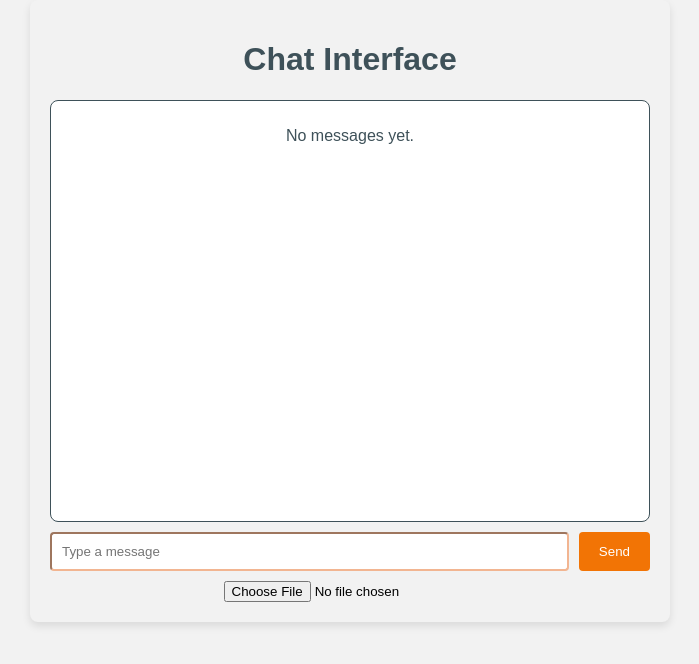
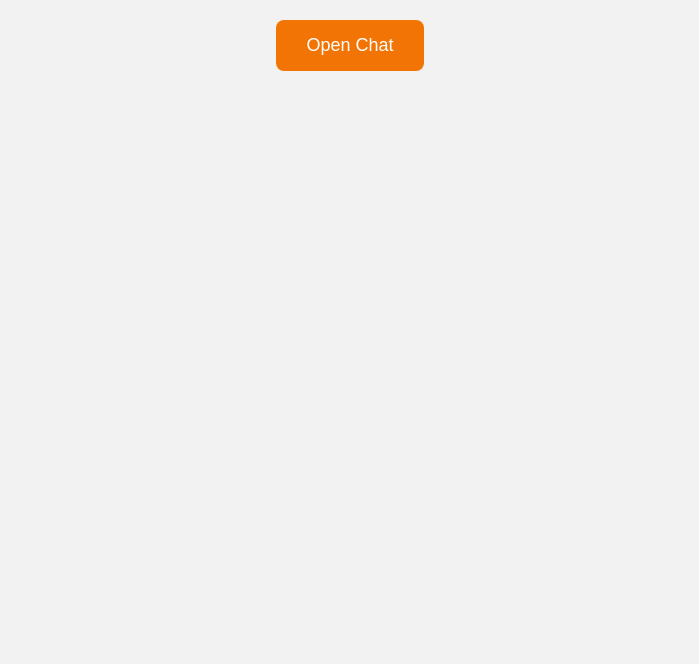
Before and after one commit to SoniyaMeryJacob/chat-interface, a Next.js app: page / in a window 1280 px wide. Shown: the top 664 px of the page, without its empty margins (290-989 px from the left). Built offline with nearby package versions, Linux system fonts and the light colour scheme.

Commit message:
created a collapsible window

```diff
--- /dev/null
+++ b/src/pages/chat.js
@@ -0,0 +1,104 @@
+import { useState } from "react";
+
+export default function ChatInterface() {
+  const [messages, setMessages] = useState([]);
+  const [inputMessage, setInputMessage] = useState("");
+
+  const handleSendMessage = () => {
+    if (inputMessage.trim()) {
+      setMessages([...messages, { text: inputMessage, type: "text" }]);
+      setInputMessage("");
+    }
+  };
+
+  const handleFileUpload = async (e) => {
+    const selectedFile = e.target.files[0];
+    if (selectedFile) {
+      const formData = new FormData();
+      formData.append("file", selectedFile);
+
+      const res = await fetch("/api/upload", {
+        method: "POST",
+        body: formData,
+      });
+
+      if (res.ok) {
+        const data = await res.json();
+        setMessages([...messages, { text: data.filePath, type: "file" }]);
+      }
+    }
+  };
+
+  return (
+    <div style={{
+      padding: "20px",
+      maxWidth: "600px",
+      margin: "auto",
+      backgroundColor: "var(--background-color)",
+      borderRadius: "8px",
+      boxShadow: "0 4px 8px rgba(0,0,0,0.1)"
+    }}>
+      <h1 style={{ color: "var(--primary-color)", textAlign: "center" }}>Chat Interface</h1>
+      <div style={{
+        border: "1px solid var(--primary-color)",
+        padding: "10px",
+        height: "400px",
+        overflowY: "scroll",
+        marginBottom: "10px",
+        backgroundColor: "#fff",
+        borderRadius: "8px"
+      }}>
+        {messages.length > 0 ? (
+          messages.map((msg, index) => (
+            <div key={index} style={{ marginBottom: "10px" }}>
+              {msg.type === "text" ? (
+                <p style={{ color: "var(--primary-color)" }}>{msg.text}</p>
+              ) : (
+                <a
+                  href={msg.text}
+                  target="_blank"
+                  rel="noopener noreferrer"
+                  style={{ color: "var(--accent-color)" }}
+                >
+                  View Uploaded File
+                </a>
+              )}
+            </div>
+          ))
+        ) : (
+          <p style={{ color: "var(--primary-color)", textAlign: "center" }}>No messages yet.</p>
+        )}
+      </div>
+      <div style={{ display: "flex", gap: "10px" }}>
+        <input
+          type="text"
+          value={inputMessage}
+          onChange={(e) => setInputMessage(e.target.value)}
+          placeholder="Type a message"
+          style={{
+            flex: 1,
+            padding: "10px",
+            borderColor: "var(--highlight-color)",
+            borderRadius: "4px"
+          }}
+        />
+        <button
+          onClick={handleSendMessage}
+          style={{
+            padding: "10px 20px",
+            backgroundColor: "var(--secondary-color)",
+            color: "#fff",
+            border: "none",
+            cursor: "pointer",
+            borderRadius: "4px"
+          }}
+        >
+          Send
+        </button>
+      </div>
+      <div style={{ marginTop: "10px", textAlign: "center" }}>
+        <input type="file" onChange={handleFileUpload} />
+      </div>
+    </div>
+  );
+}
--- a/src/pages/index.js
+++ b/src/pages/index.js
@@ -1,105 +1,42 @@
-// pages/index.js
 import { useState } from "react";
+import ChatInterface from "./chat";
 
-export default function ChatInterface() {
-  const [messages, setMessages] = useState([]);
-  const [inputMessage, setInputMessage] = useState("");
+export default function HomePage() {
+  const [isChatOpen, setIsChatOpen] = useState(false);
 
-  const handleSendMessage = () => {
-    if (inputMessage.trim()) {
-      setMessages([...messages, { text: inputMessage, type: "text" }]);
-      setInputMessage("");
-    }
-  };
-
-  const handleFileUpload = async (e) => {
-    const selectedFile = e.target.files[0];
-    if (selectedFile) {
-      const formData = new FormData();
-      formData.append("file", selectedFile);
-
-      const res = await fetch("/api/upload", {
-        method: "POST",
-        body: formData,
-      });
-
-      if (res.ok) {
-        const data = await res.json();
-        setMessages([...messages, { text: data.filePath, type: "file" }]);
-      }
-    }
+  const toggleChat = () => {
+    setIsChatOpen(!isChatOpen);
   };
 
   return (
-    <div style={{
-      padding: "20px",
-      maxWidth: "600px",
-      margin: "auto",
-      backgroundColor: "var(--background-color)",
-      borderRadius: "8px",
-      boxShadow: "0 4px 8px rgba(0,0,0,0.1)"
-    }}>
-      <h1 style={{ color: "var(--primary-color)", textAlign: "center" }}>Chat Interface</h1>
-      <div style={{
-        border: "1px solid var(--primary-color)",
-        padding: "10px",
-        height: "400px",
-        overflowY: "scroll",
-        marginBottom: "10px",
-        backgroundColor: "#fff",
-        borderRadius: "8px"
-      }}>
-        {messages.length > 0 ? (
-          messages.map((msg, index) => (
-            <div key={index} style={{ marginBottom: "10px" }}>
-              {msg.type === "text" ? (
-                <p style={{ color: "var(--primary-color)" }}>{msg.text}</p>
-              ) : (
-                <a
-                  href={msg.text}
-                  target="_blank"
-                  rel="noopener noreferrer"
-                  style={{ color: "var(--accent-color)" }}
-                >
-                  View Uploaded File
-                </a>
-              )}
-            </div>
-          ))
-        ) : (
-          <p style={{ color: "var(--primary-color)", textAlign: "center" }}>No messages yet.</p>
-        )}
-      </div>
-      <div style={{ display: "flex", gap: "10px" }}>
-        <input
-          type="text"
-          value={inputMessage}
-          onChange={(e) => setInputMessage(e.target.value)}
-          placeholder="Type a message"
+    <div style={{ padding: "20px", textAlign: "center" }}>
+      <button
+        onClick={toggleChat}
         style={{
-            flex: 1,
-            padding: "10px",
-            borderColor: "var(--highlight-color)",
-            borderRadius: "4px"
-          }}
-        />
-        <button
-          onClick={handleSendMessage}
-          style={{
-            padding: "10px 20px",
-            backgroundColor: "var(--secondary-color)",
+          padding: "15px 30px",
+          backgroundColor: "#F27405", // Secondary color from your theme
           color: "#fff",
           border: "none",
           cursor: "pointer",
-            borderRadius: "4px"
+          borderRadius: "8px",
+          fontSize: "18px"
         }}
       >
-          Send
+        {isChatOpen ? "Close Chat" : "Open Chat"}
       </button>
+
+      {isChatOpen && (
+        <div style={{
+          marginTop: "20px",
+          transition: "all 0.3s ease",
+          backgroundColor: "#F2F2F2",
+          padding: "20px",
+          borderRadius: "8px",
+          boxShadow: "0 4px 8px rgba(0, 0, 0, 0.1)"
+        }}>
+          <ChatInterface />
         </div>
-      <div style={{ marginTop: "10px", textAlign: "center" }}>
-        <input type="file" onChange={handleFileUpload} />
-      </div>
+      )}
     </div>
   );
 }
```
Lines whose indentation alone changed are shown as unchanged.
